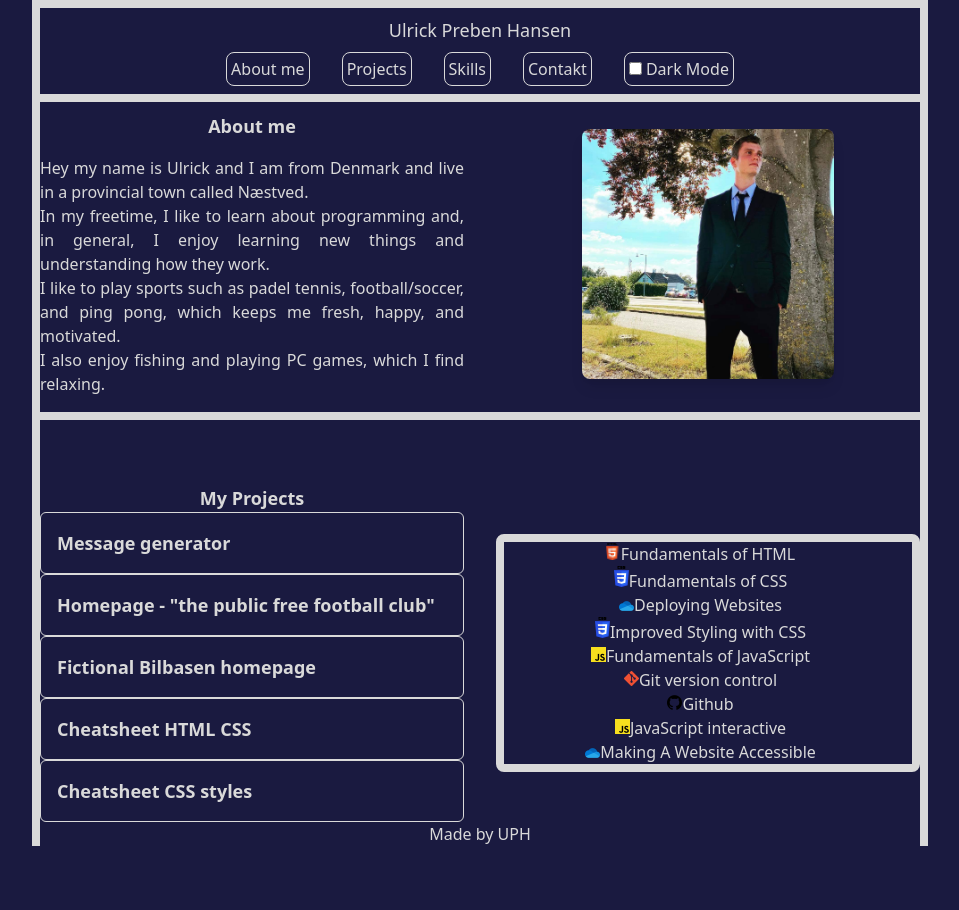
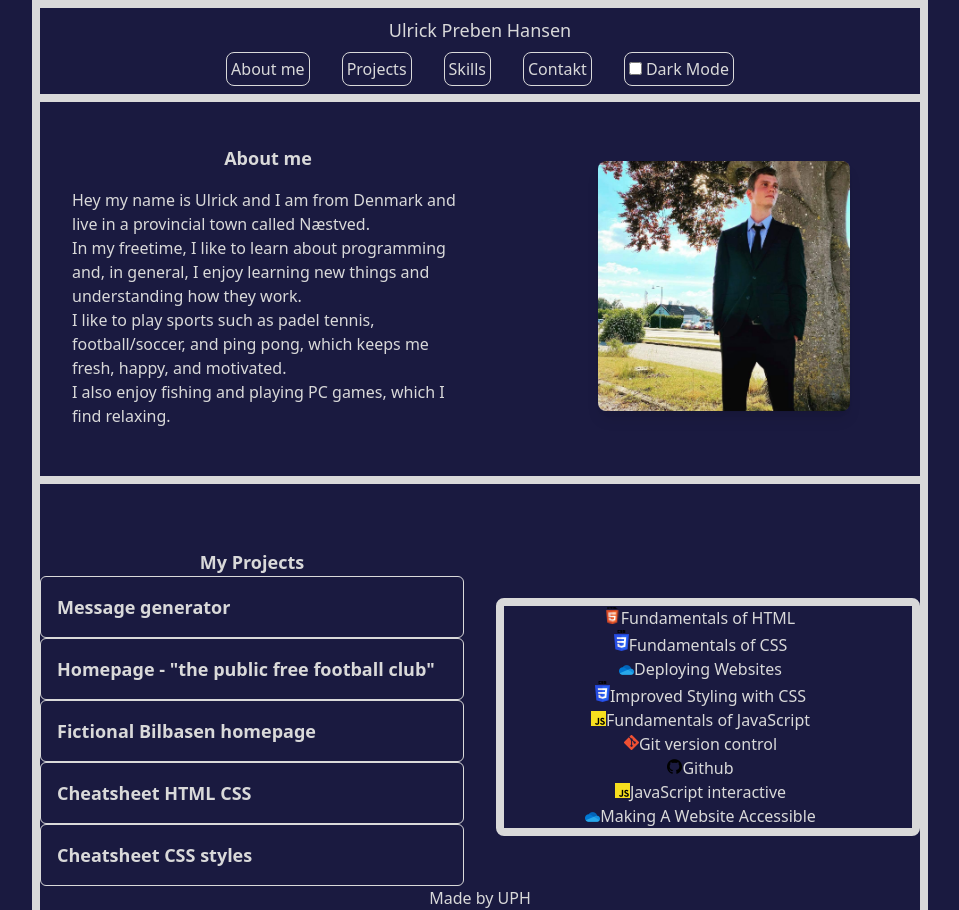
Before and after one commit to Ulrick1432/My_Portfolio, a website: page index.html in a window 1280 px wide. Shown: the whole page, without its empty margins (160-1119 px from the left). Before the commit the page ends 846 px from the top, so only its background shows below. Drawn offline with Linux system fonts and the light colour scheme.

Commit message:
Added left margin to the about me and removed test-justify

```diff
--- a/index.html
+++ b/index.html
@@ -36,9 +36,9 @@
         </header>
         <main class="mt-28">
             <section id="about-me" class="flex md:flex-row items-center md:space-x-8 border-b-8 pb-4">
-                <div class="md:w-1/2">
+                <div class="m-8 md:w-1/2">
                     <h2 class="text-center text-lg font-bold">About me</h2>
-                    <p class="text-justify mt-4">
+                    <p class="mt-4">
                         Hey my name is Ulrick and I am from Denmark and live in a provincial town called Næstved.<br>
                         In my freetime, I like to learn about programming and, in general, I enjoy learning new things and understanding how they work.<br>
                         I like to play sports such as padel tennis, football/soccer, and ping pong, which keeps me fresh, happy, and motivated.<br>
```
Also changed, not shown: src/output.css.
